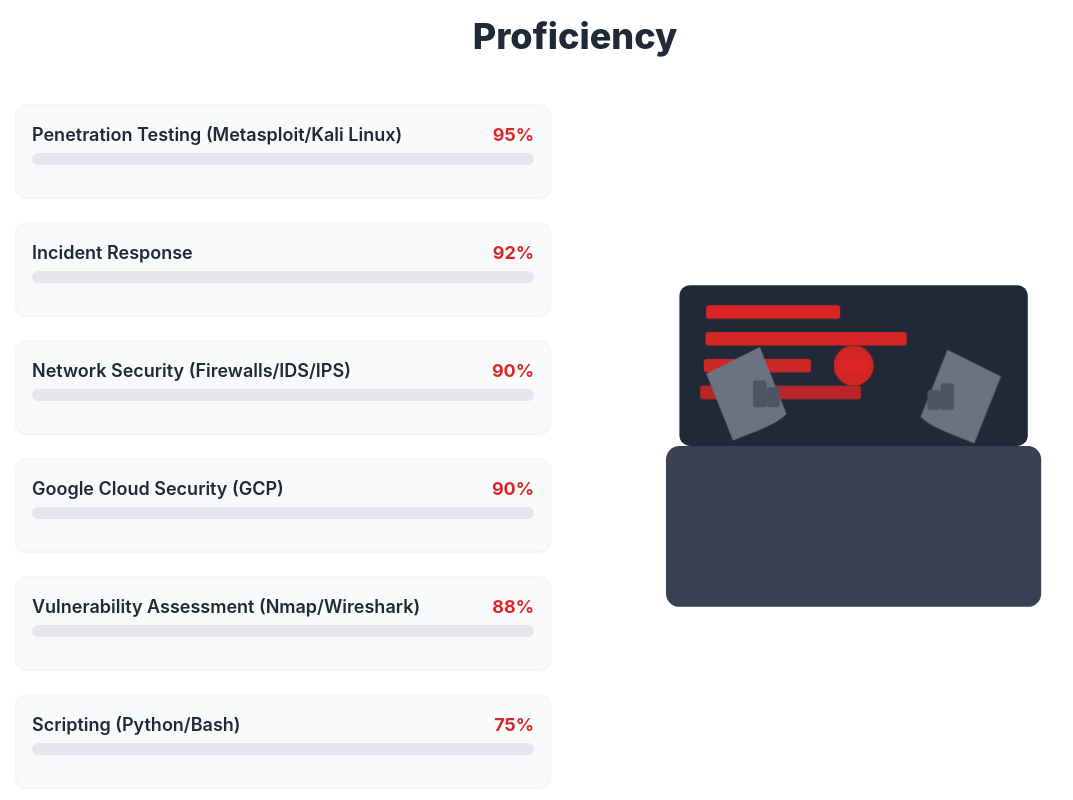
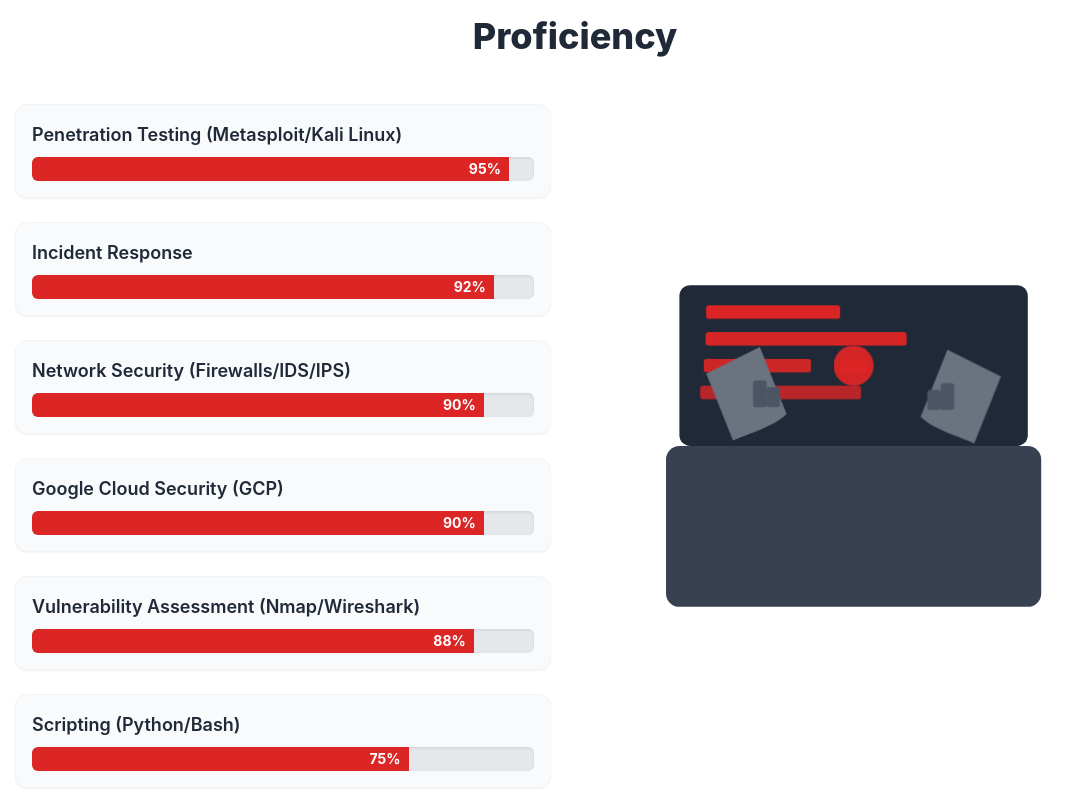
Before and after one commit to umarfarukmbello/umarfaruk-portfolio, a website built with webpack: page index.html in a window 1280 px wide. Shown: the part 1260-2060 px from the top of the page, without its empty margins (65-1138 px from the left). Built offline with nearby package versions, Linux system fonts and the light colour scheme; files whose address does not match are found by name.

Commit message:
Update index.html

```diff
--- a/index.html
+++ b/index.html
@@ -56,15 +56,34 @@
     /* Custom progress bar styles */
     .progress-bar-container {
       background-color: #e5e7eb; /* Light background for the bar track */
-      height: 12px;
+      height: 24px; /* Increased height to fit text inside */
       border-radius: 6px;
       overflow: hidden;
+      /* Added shadow for better contrast */
+      box-shadow: inset 0 1px 3px rgba(0, 0, 0, 0.1);
     }
     .progress-bar {
       /* Primary color for Cyber Security focus */
       background-color: #dc2626;
       transition: width 1s ease-in-out;
+      height: 100%;
+      /* Setup for containing the percentage text */
+      display: flex;
+      align-items: center;
+      justify-content: flex-end; /* Align text to the right end of the bar */
+      min-width: 40px; /* Ensures space for the text even at low percentages */
     }
+    .percentage-text {
+        /* Style for the number inside the bar */
+        color: white;
+        font-weight: bold;
+        font-size: 0.875rem; /* text-sm equivalent */
+        padding-right: 8px; /* p-2 equivalent */
+        line-height: 1;
+        /* Ensure the text is visible and doesn't get cut off */
+        white-space: nowrap;
+    }
+
     /* Ensure responsive font size on mobile */
     @media (max-width: 640px) {
       .text-6xl { font-size: 3rem; }
@@ -259,17 +278,18 @@
     }
   };
 
-  // UPDATED: SkillBar component (non-interactive)
+  // UPDATED: SkillBar component (to include percentage inside the bar)
   const SkillBar = ({ label, percentage }) => {
     return (
       <div className="p-4 rounded-xl bg-gray-50 dark:bg-gray-700 border border-gray-100 dark:border-gray-600 shadow-sm">
-        <div className="mb-4">
-          <div className="flex justify-between mb-1">
-            <span className="text-lg font-semibold text-gray-800 dark:text-gray-200">{label}</span>
-            <span className="text-lg font-bold text-red-600">{percentage}%</span>
-          </div>
-          <div className="progress-bar-container">
-            <div className="progress-bar" style={{ width: `${percentage}%` }}></div>
+        <div className="mb-2">
+          {/* Skill Label (Moved the label higher) */}
+          <span className="text-lg font-semibold text-gray-800 dark:text-gray-200">{label}</span>
+        </div>
+        <div className="progress-bar-container">
+          {/* Percentage text is now inside the progress-bar div */}
+          <div className="progress-bar" style={{ width: `${percentage}%` }}>
+              <span className="percentage-text">{percentage}%</span>
           </div>
         </div>
       </div>
```
